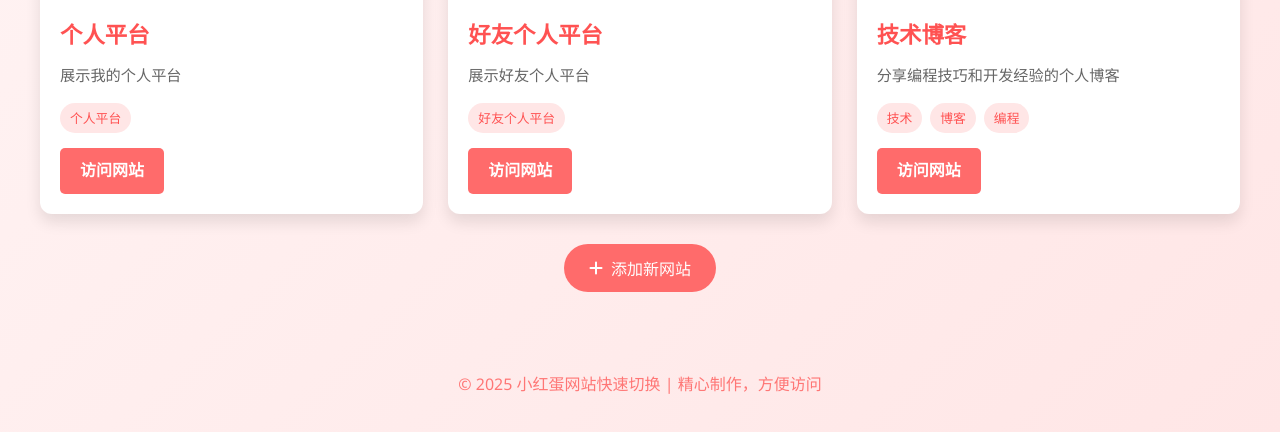
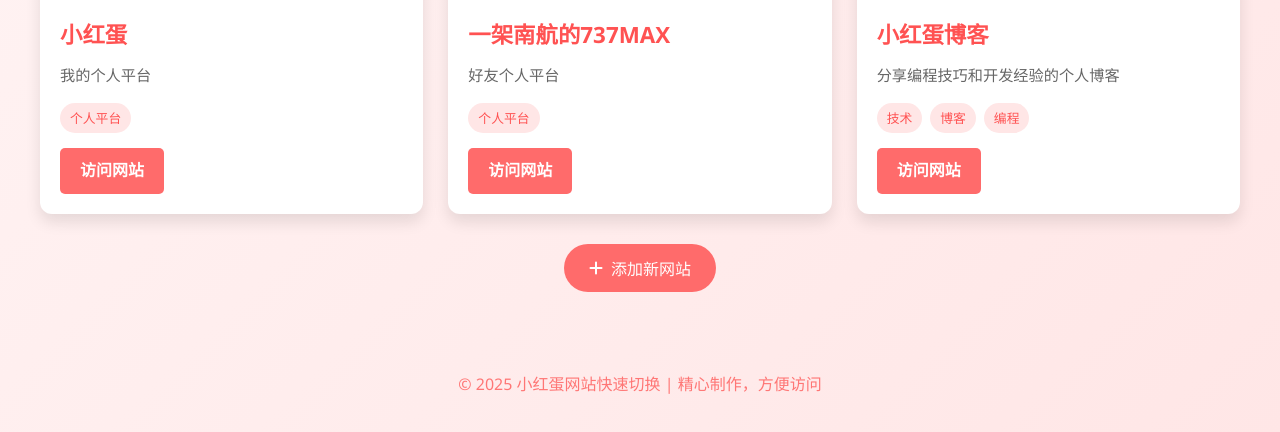
Before and after one commit to xiaohondan/xiaohondan.github.io, a plain HTML site: page about.html in a window 1280 px wide. Shown: the part 504-936 px from the top of the page. Drawn offline with Linux system fonts and the light colour scheme.

Commit message:
about.html

```diff
--- a/about.html
+++ b/about.html
@@ -425,21 +425,21 @@
         // 网站数据 - 可以从外部JSON文件加载
         let websitesData = [
             {
-                name: "个人平台",
-                description: "展示我的个人平台",
-                url: "https://xiaohondan.github.io/portfolio",
+                name: "小红蛋",
+                description: "我的个人平台",
+                url: "https://xiaohondan.github.io",
                 tags: ["个人平台"],
                 image: "https://images.unsplash.com/photo-1555949963-aa79dcee981c?ixlib=rb-1.2.1&auto=format&fit=crop&w=500&q=80"
             },
             {
-                name: "好友个人平台",
-                description: "展示好友个人平台",
+                name: "一架南航的737MAX",
+                description: "好友个人平台",
                 url: "https://xiaohondan.github.io/robzhnogguo/",
-                tags: ["好友个人平台"],
+                tags: ["个人平台"],
                 image: "https://images.unsplash.com/photo-1551650975-87deedd944c3?ixlib=rb-1.2.1&auto=format&fit=crop&w=500&q=80"
             },
             {
-                name: "技术博客",
+                name: "小红蛋博客",
                 description: "分享编程技巧和开发经验的个人博客",
                 url: "https://xiaohondan.github.io/xiaohondan",
                 tags: ["技术", "博客", "编程"],
@@ -529,7 +529,7 @@
                     name: document.getElementById('siteName').value,
                     description: document.getElementById('siteDescription').value,
                     url: document.getElementById('siteUrl').value,
-                    tags: document.getElementById('siteTags').value.split(',').map(tag => tag.trim()),
+                    标签: document.getElementById('siteTags').value.split(',').map(tag => tag.trim()),
                     image: '' // 可以添加图片URL输入框
                 };
 
```
